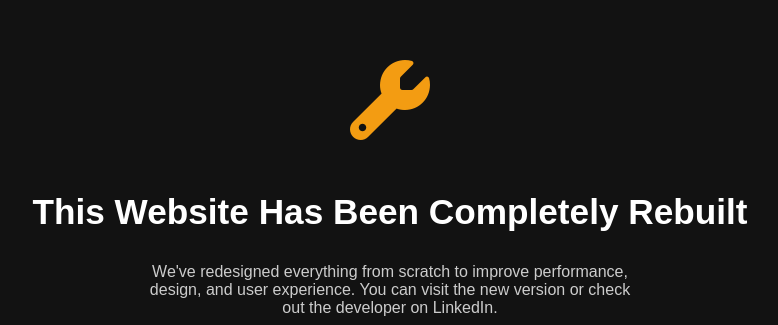
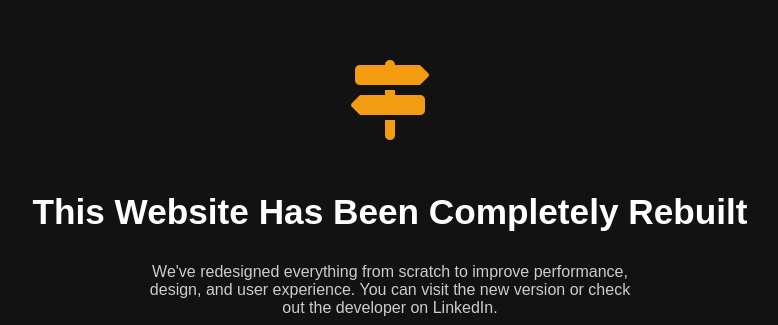
Before and after one commit to sdrabdalfattah/prog-4-by-mopok, a plain HTML site: page public/index.html in a window 1280 px wide. Shown: the part 197-522 px from the top of the page, without its empty margins (250-1028 px from the left). Drawn offline with Linux system fonts and the light colour scheme.

Commit message:
Update index.html

```diff
--- a/public/index.html
+++ b/public/index.html
@@ -80,7 +80,7 @@
   </style>
 </head>
 <body>
-  <div class="icon"><i class="fas fa-wrench"></i></div>
+  <div class="icon"><i class="fa-solid fa-signs-post"></i></div>
   <h1>This Website Has Been Completely Rebuilt</h1>
   <p>We've redesigned everything from scratch to improve performance, design, and user experience. You can visit the new version or check out the developer on LinkedIn.</p>
   <div class="buttons">
```
